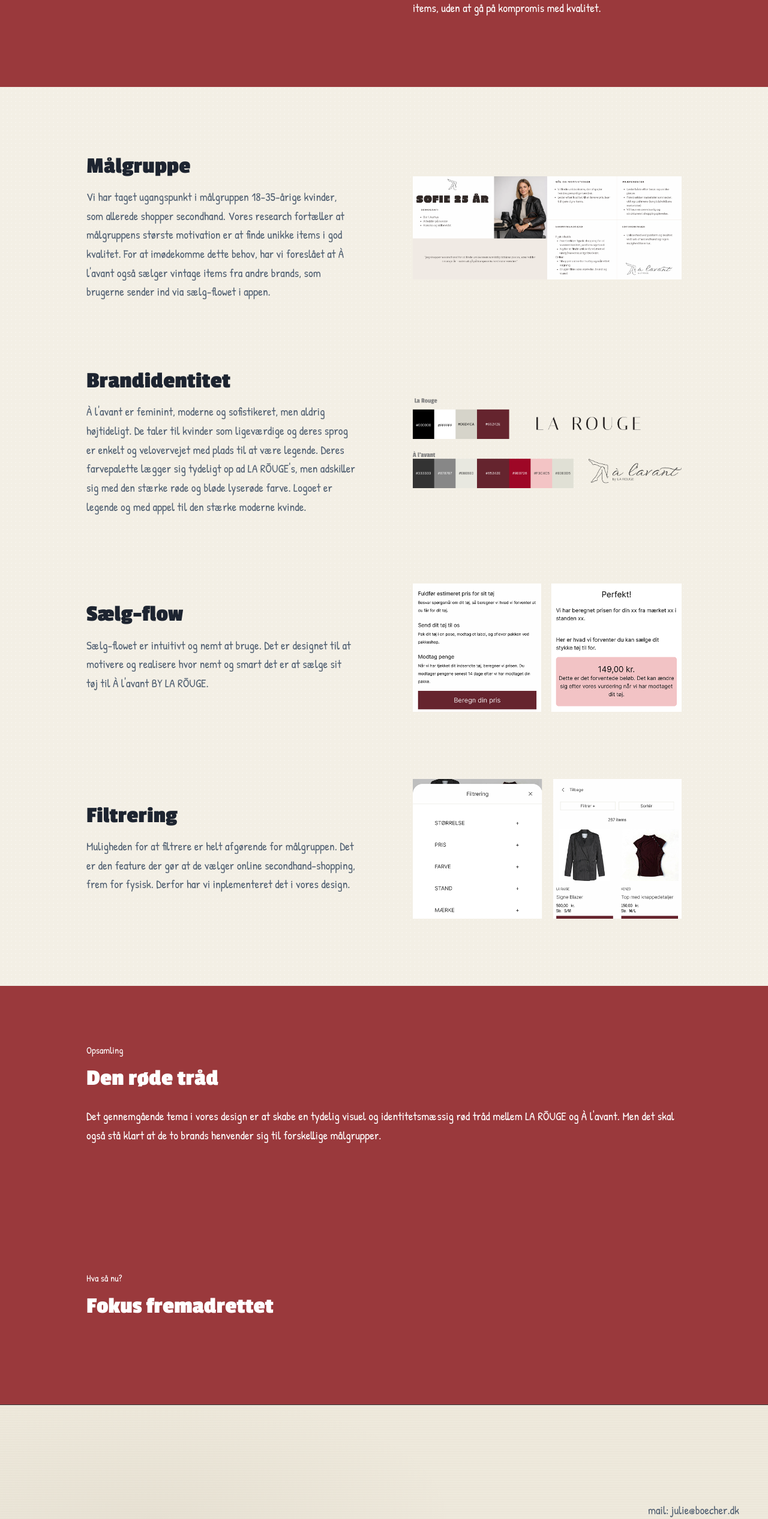
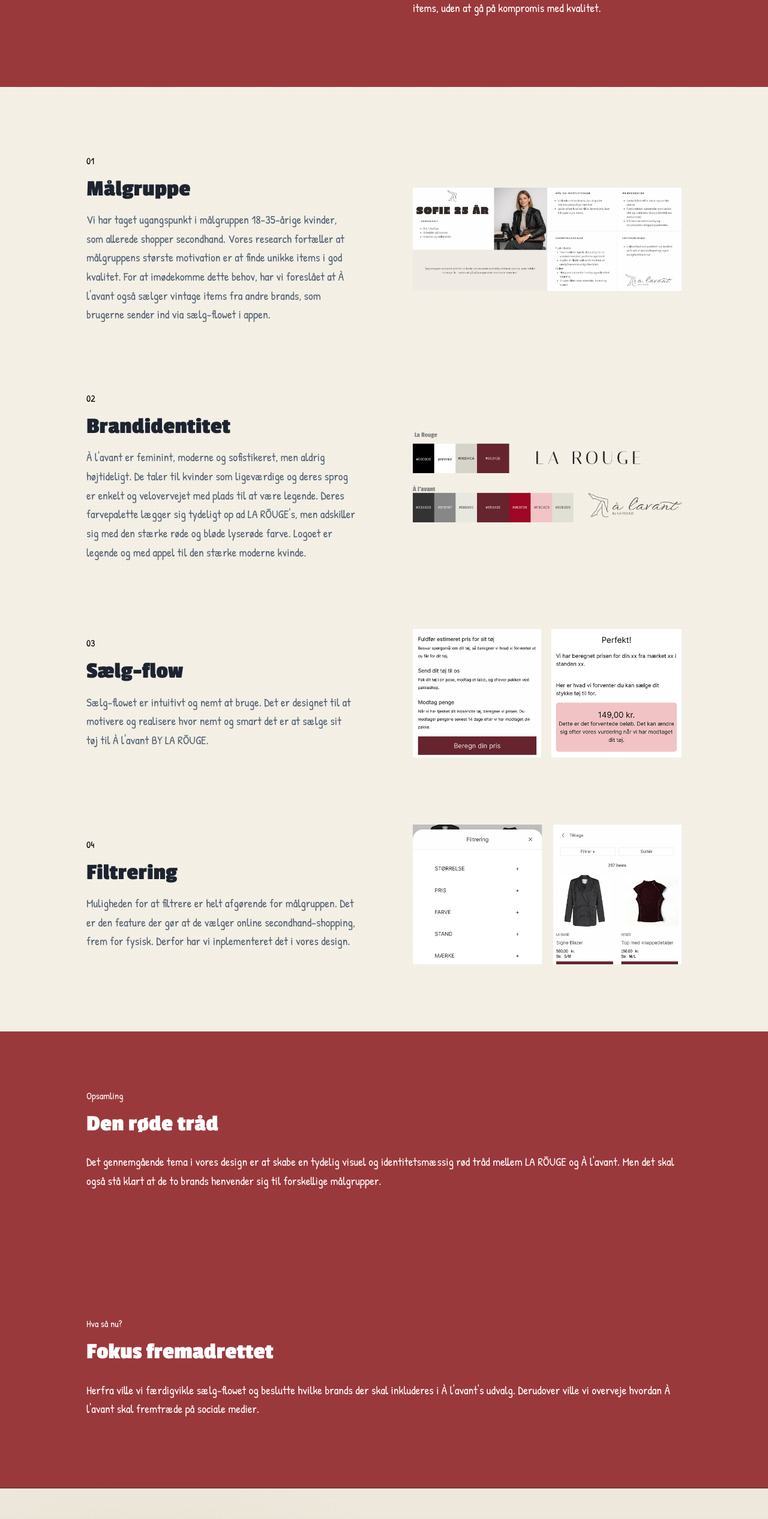
Before and after one commit to juliewboecher/juliewb.github.io, a React (Vite) app: page /projects/1 in a window 1280 px wide. Shown: the part 1174-3707 px from the top of the page at 60% size. Built offline with nearby package versions, Linux system fonts and the light colour scheme.

Commit message:
feat: add eyebrow numbers to project details for improved visual hierarchy

```diff
--- a/src/data/projects.js
+++ b/src/data/projects.js
@@ -51,6 +51,7 @@
     title5: "Den røde tråd",
     description5: "Det gennemgående tema i vores design er at skabe en tydelig visuel og identitetsmæssig rød tråd mellem LA RŌUGE og À l'avant. Men det skal også stå klart at de to brands henvender sig til forskellige målgrupper.",
     title6: "Fokus fremadrettet",
+    description6: "Herfra ville vi færdigvikle sælg-flowet og beslutte hvilke brands der skal inkluderes i À l'avant's udvalg. Derudover ville vi overveje hvordan À l'avant skal fremtræde på sociale medier.",
   },
   {
     id: 2,
--- a/src/pages/DetailPage.jsx
+++ b/src/pages/DetailPage.jsx
@@ -89,6 +89,7 @@
       <Reveal>
         <div className="project-detail-image-section">
           <div className="project-detail-image-text">
+            <span className="eyebrow-number">01</span>
             <h2 className="project-subtitle">{project.title4a}</h2>
             <p>{project.description4a}</p>
           </div>
@@ -102,6 +103,7 @@
       <Reveal>
         <div className="project-detail-image-section">
           <div className="project-detail-image-text">
+            <span className="eyebrow-number">02</span>
             <h2 className="project-subtitle">{project.title4b}</h2>
             <p>{project.description4b}</p>
           </div>
@@ -115,6 +117,7 @@
       <Reveal>
         <div className="project-detail-image-section">
           <div className="project-detail-image-text">
+            <span className="eyebrow-number">03</span>
             <h2 className="project-subtitle">{project.title4c}</h2>
             <p>{project.description4c}</p>
           </div>
@@ -128,6 +131,7 @@
       <Reveal>
         <div className="project-detail-image-section">
           <div className="project-detail-image-text">
+            <span className="eyebrow-number">04</span>
             <h2 className="project-subtitle">{project.title4d}</h2>
             <p>{project.description4d}</p>
           </div>
```
